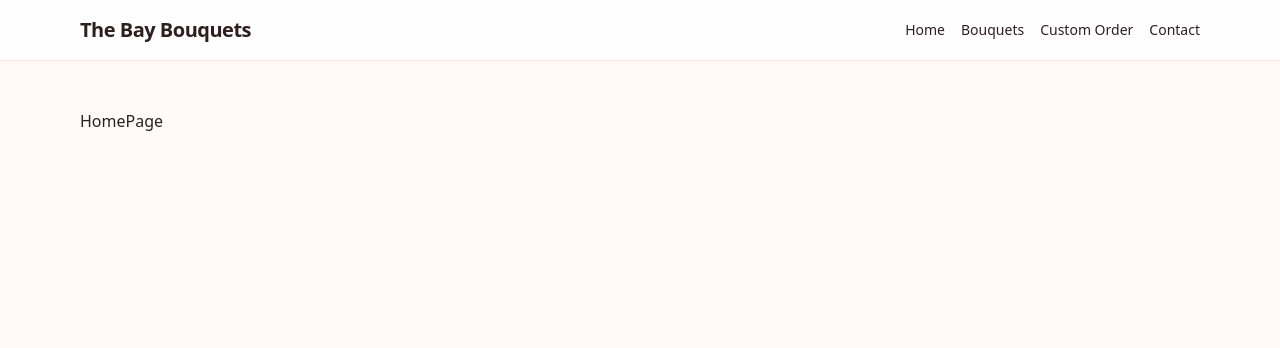
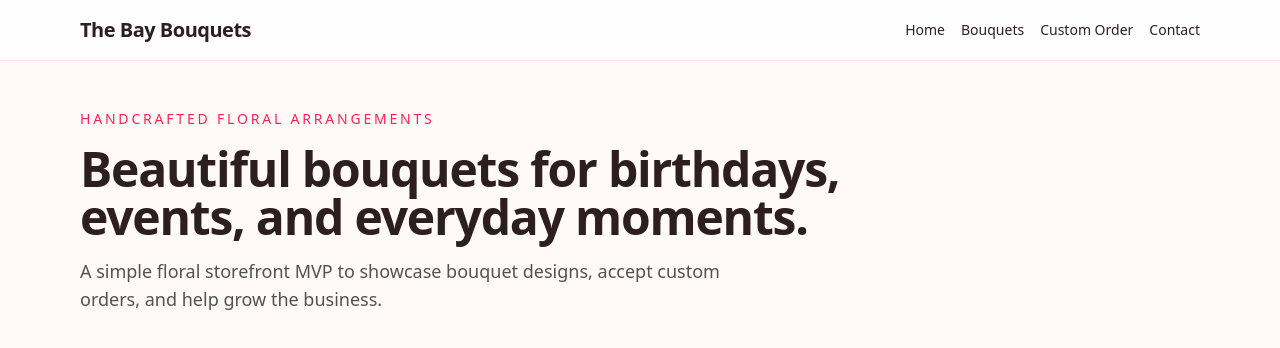
Before and after one commit to 3salaz/TheBayBouquet, a React (Vite) app: page / in a window 1280 px wide. Shown: the top 348 px of the page. Built offline with nearby package versions, Linux system fonts and the light colour scheme.

Commit message:
feat: add styled placeholder content for core pages

```diff
--- a/src/pages/BouquetsPage.tsx
+++ b/src/pages/BouquetsPage.tsx
@@ -1,7 +1,10 @@
-function BouquetsPage() {
+export default function BouquetsPage() {
     return (
-        <div>BouquetsPage</div>
+        <section className="space-y-2">
+            <h1 className="text-3xl font-semibold tracking-tight">Bouquets</h1>
+            <p className="text-neutral-600">
+                This page will showcase bouquet products and featured arrangements.
+            </p>
+        </section>
     )
 }
-
-export default BouquetsPage
--- a/src/pages/ContactPage.tsx
+++ b/src/pages/ContactPage.tsx
@@ -1,7 +1,10 @@
-function ContactPage() {
+export default function ContactPage() {
     return (
-        <div>ContactPage</div>
+        <section className="space-y-2">
+            <h1 className="text-3xl font-semibold tracking-tight">Contact</h1>
+            <p className="text-neutral-600">
+                This page will show contact details and business inquiry options.
+            </p>
+        </section>
     )
 }
-
-export default ContactPage
--- a/src/pages/CustomOrderPage.tsx
+++ b/src/pages/CustomOrderPage.tsx
@@ -1,7 +1,10 @@
-function CustomOrderPage() {
+export default function CustomOrderPage() {
     return (
-        <div>CustomOrderPage</div>
+        <section className="space-y-2">
+            <h1 className="text-3xl font-semibold tracking-tight">Custom Order</h1>
+            <p className="text-neutral-600">
+                This page will hold the custom bouquet request form.
+            </p>
+        </section>
     )
 }
-
-export default CustomOrderPage
--- a/src/pages/HomePage.tsx
+++ b/src/pages/HomePage.tsx
@@ -1,7 +1,18 @@
-function HomePage() {
+export default function HomePage() {
     return (
-        <div>HomePage</div>
+        <section className="space-y-4">
+            <p className="text-sm uppercase tracking-[0.2em] text-rose-500">
+                Handcrafted floral arrangements
+            </p>
+
+            <h1 className="max-w-3xl text-5xl font-semibold tracking-tight">
+                Beautiful bouquets for birthdays, events, and everyday moments.
+            </h1>
+
+            <p className="max-w-2xl text-lg text-neutral-600">
+                A simple floral storefront MVP to showcase bouquet designs, accept
+                custom orders, and help grow the business.
+            </p>
+        </section>
     )
 }
-
-export default HomePage
```
